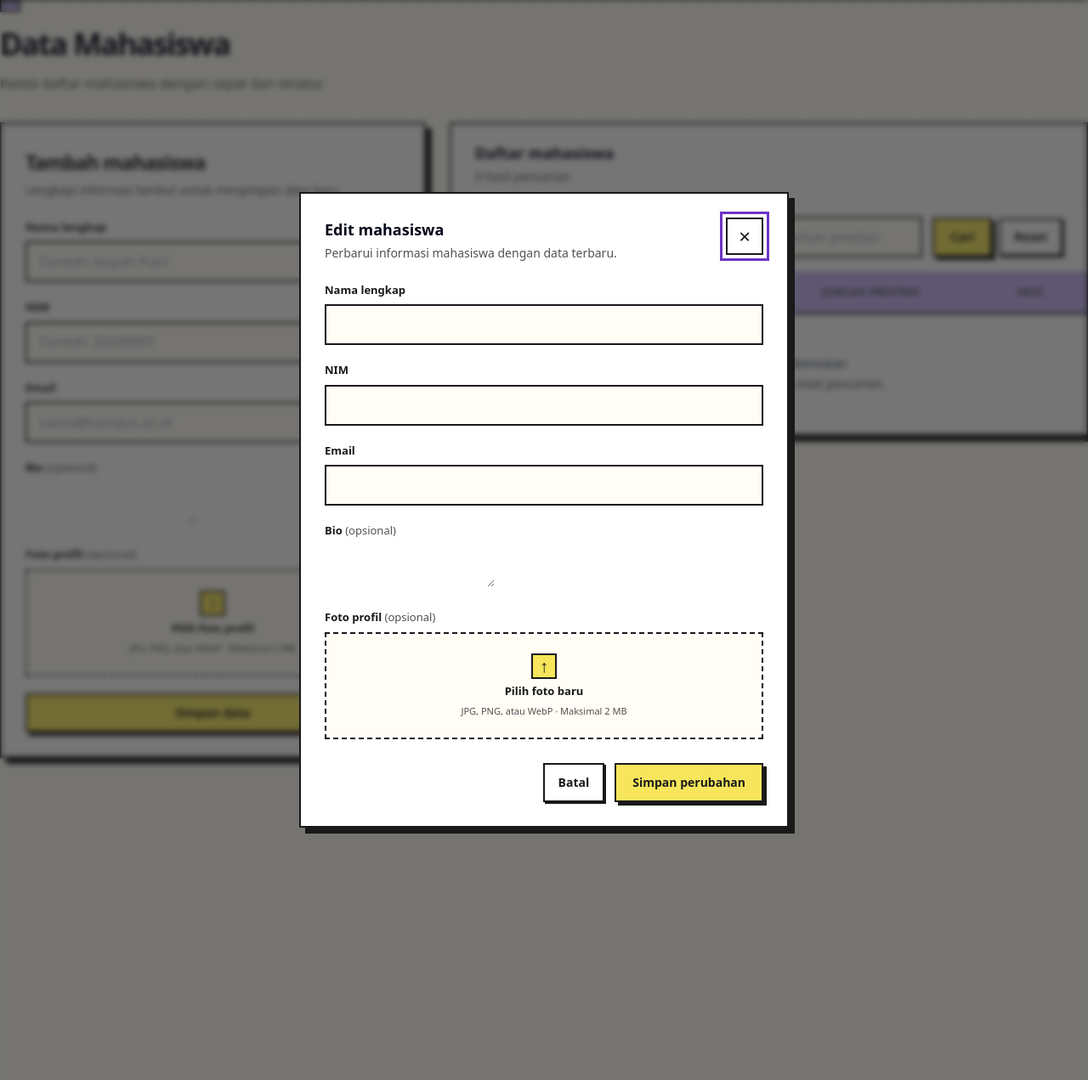
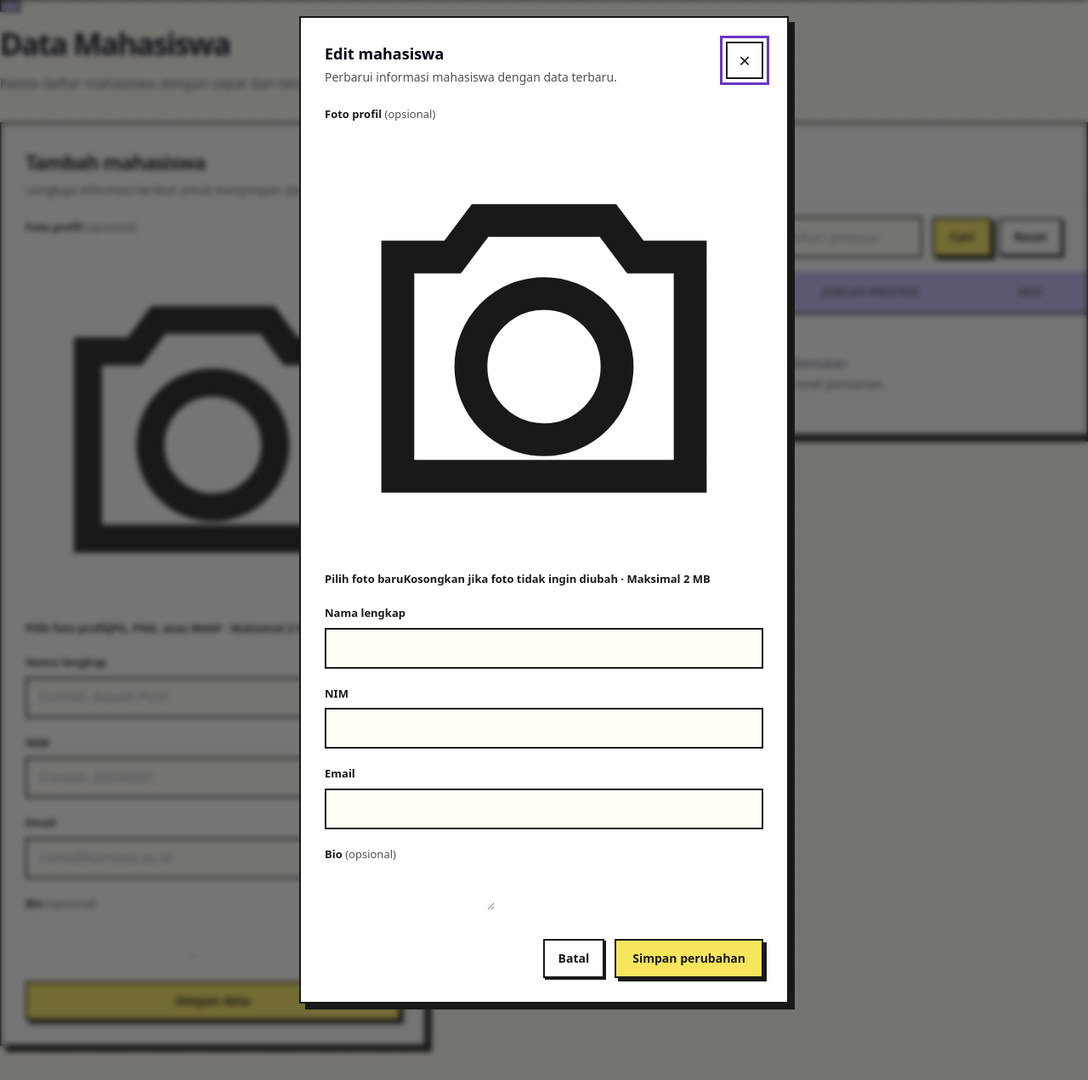
Before and after one commit to isyhfadilah/laravel_12, a Laravel app: template resources/views/mahasiswa/index.blade.php in a window 1280 px wide. Shown: the part 91-1362 px from the top of the page at 85% size. Run offline with Laravel 12, Linux system fonts and the light colour scheme; the template is opened without the code that fills it, so the values that code supplies are empty; style sheets or scripts are compiled from the project's sources; some libraries are stand-ins or nearby versions.

Commit message:
feat(mahasiswa): show profile photo previews in upload controls

```diff
--- a/resources/views/mahasiswa/index.blade.php
+++ b/resources/views/mahasiswa/index.blade.php
@@ -21,22 +21,23 @@
 
                 <form action="/mahasiswa" method="POST" enctype="multipart/form-data" class="space-y-5">
                     @csrf
+                    <div>
+                        <label for="foto" class="mb-2 block">Foto profil <span class="font-normal text-slate-500">(opsional)</span></label>
+                        <label for="foto" class="photo-picker">
+                            <span class="photo-avatar-wrap">
+                                <svg id="foto-placeholder" class="photo-placeholder-icon" viewBox="0 0 24 24" fill="none" stroke="currentColor" stroke-width="1.8" aria-hidden="true"><path d="M4 7h3l1.5-2h7L17 7h3v12H4z"/><circle cx="12" cy="13" r="4"/></svg>
+                                <img id="foto-preview" class="photo-avatar-image hidden" alt="Pratinjau foto profil">
+                            </span>
+                            <span class="photo-picker-copy"><strong>Pilih foto profil</strong><span>JPG, PNG, atau WebP · Maksimal 2 MB</span></span>
+                            <input id="foto" name="foto" type="file" accept="image/jpeg,image/png,image/webp" class="photo-file-input">
+                        </label>
+                    </div>
                     <x-form-input id="nama" name="nama" label="Nama lengkap" :value="old('nama')" placeholder="Contoh: Aisyah Putri" required />
                     <x-form-input id="nim" name="nim" label="NIM" :value="old('nim')" placeholder="Contoh: 20240001" required />
                     <x-form-input id="email" name="email" label="Email" type="email" :value="old('email')" placeholder="nama@kampus.ac.id" required />
                     <div>
                         <label for="bio" class="mb-2 block">Bio <span class="font-normal text-slate-500">(opsional)</span></label>
                         <textarea id="bio" name="bio" class="summernote">{{ old('bio') }}</textarea>
-                    </div>
-                    <div>
-                        <label for="foto" class="mb-2 block">Foto profil <span class="font-normal text-slate-500">(opsional)</span></label>
-                        <label for="foto" class="photo-upload-box">
-                            <span class="photo-upload-icon" aria-hidden="true">&#8593;</span>
-                            <span class="photo-upload-title">Pilih foto profil</span>
-                            <span class="photo-upload-help">JPG, PNG, atau WebP &middot; Maksimal 2 MB</span>
-                            <input id="foto" name="foto" type="file" accept="image/jpeg,image/png,image/webp" class="photo-file-input">
-                        </label>
-                        <img id="foto-preview" class="photo-preview hidden" alt="Pratinjau foto profil">
                     </div>
                     <button type="submit" class="inline-flex w-full items-center justify-center rounded-lg bg-blue-600 px-4 py-2.5 text-sm font-semibold text-white shadow-sm transition hover:bg-blue-700 focus:outline-none focus:ring-4 focus:ring-blue-200 active:bg-blue-800">Simpan data</button>
                 </form>
@@ -218,23 +219,23 @@
                     @csrf
                     @method('PUT')
                     <input id="edit-mahasiswa-id" type="hidden" name="edit_mahasiswa_id" value="{{ $editMahasiswa?->id }}">
+                    <div>
+                        <label for="edit-foto" class="mb-2 block">Foto profil <span class="font-normal text-slate-500">(opsional)</span></label>
+                        <label for="edit-foto" class="photo-picker">
+                            <span class="photo-avatar-wrap">
+                                <svg id="edit-foto-placeholder" class="photo-placeholder-icon" viewBox="0 0 24 24" fill="none" stroke="currentColor" stroke-width="1.8" aria-hidden="true"><path d="M4 7h3l1.5-2h7L17 7h3v12H4z"/><circle cx="12" cy="13" r="4"/></svg>
+                                <img id="edit-foto-preview" class="photo-avatar-image hidden" alt="Pratinjau foto profil">
+                            </span>
+                            <span class="photo-picker-copy"><strong>Pilih foto baru</strong><span>Kosongkan jika foto tidak ingin diubah · Maksimal 2 MB</span></span>
+                            <input id="edit-foto" name="foto" type="file" accept="image/jpeg,image/png,image/webp" class="photo-file-input">
+                        </label>
+                    </div>
                     <x-form-input id="edit-nama" name="nama" label="Nama lengkap" :value="old('nama', $editMahasiswa?->nama)" required />
                     <x-form-input id="edit-nim" name="nim" label="NIM" :value="old('nim', $editMahasiswa?->nim)" required />
                     <x-form-input id="edit-email" name="email" label="Email" type="email" :value="old('email', $editMahasiswa?->email)" required />
                     <div>
                         <label for="edit-bio" class="mb-2 block">Bio <span class="font-normal text-slate-500">(opsional)</span></label>
                         <textarea id="edit-bio" name="bio" class="summernote">{{ old('bio', $editMahasiswa?->bio) }}</textarea>
-                    </div>
-                    <div>
-                        <label for="edit-foto" class="mb-2 block">Foto profil <span class="font-normal text-slate-500">(opsional)</span></label>
-                        <img id="edit-foto-current" class="photo-current hidden" alt="Foto profil saat ini">
-                        <label for="edit-foto" class="photo-upload-box">
-                            <span class="photo-upload-icon" aria-hidden="true">&#8593;</span>
-                            <span class="photo-upload-title">Pilih foto baru</span>
-                            <span class="photo-upload-help">JPG, PNG, atau WebP &middot; Maksimal 2 MB</span>
-                            <input id="edit-foto" name="foto" type="file" accept="image/jpeg,image/png,image/webp" class="photo-file-input">
-                        </label>
-                        <img id="edit-foto-preview" class="photo-preview hidden" alt="Pratinjau foto profil baru">
                     </div>
 
                     <div class="flex flex-col-reverse gap-3 pt-2 sm:flex-row sm:justify-end">
@@ -253,7 +254,8 @@
             const editNim = document.getElementById('edit-nim');
             const editEmail = document.getElementById('edit-email');
             const editBio = document.getElementById('edit-bio');
-            const editFotoCurrent = document.getElementById('edit-foto-current');
+            const editFotoPreview = document.getElementById('edit-foto-preview');
+            const editFotoPlaceholder = document.getElementById('edit-foto-placeholder');
             const closeEditModal = () => editModal.close();
 
             document.querySelectorAll('.edit-mahasiswa-button').forEach((button) => {
@@ -265,13 +267,10 @@
                     editNim.value = button.dataset.mahasiswaNim;
                     editEmail.value = button.dataset.mahasiswaEmail;
                     editBio.value = button.dataset.mahasiswaBio || '';
-                    if (editFotoCurrent) {
-                        editFotoCurrent.src = button.dataset.mahasiswaFoto || '';
-                        editFotoCurrent.classList.toggle('hidden', !button.dataset.mahasiswaFoto);
-                    }
+                    editFotoPreview.src = button.dataset.mahasiswaFoto || '';
+                    editFotoPreview.classList.toggle('hidden', !button.dataset.mahasiswaFoto);
+                    editFotoPlaceholder.classList.toggle('hidden', Boolean(button.dataset.mahasiswaFoto));
                     document.getElementById('edit-foto').value = '';
-                    document.getElementById('edit-foto-preview').removeAttribute('src');
-                    document.getElementById('edit-foto-preview').classList.add('hidden');
                     editModal.showModal();
                     initializeSummernote('#edit-bio');
                     $('#edit-bio').summernote('code', button.dataset.mahasiswaBio || '');
@@ -292,8 +291,8 @@
                 initializeSummernote('#edit-bio');
             }
             initializeSummernote('#bio');
-            initializePhotoPreview('foto', 'foto-preview');
-            initializePhotoPreview('edit-foto', 'edit-foto-preview');
+            initializePhotoPreview('foto', 'foto-preview', 'foto-placeholder');
+            initializePhotoPreview('edit-foto', 'edit-foto-preview', 'edit-foto-placeholder');
 
             function initializeSummernote(selector) {
                 $(selector).each(function () {
@@ -311,18 +310,16 @@
                 });
             }
 
-            function initializePhotoPreview(inputId, previewId) {
+            function initializePhotoPreview(inputId, previewId, placeholderId) {
                 const input = document.getElementById(inputId);
                 const preview = document.getElementById(previewId);
+                const placeholder = document.getElementById(placeholderId);
                 input.addEventListener('change', () => {
                     const file = input.files[0];
-                    if (!file) {
-                        preview.removeAttribute('src');
-                        preview.classList.add('hidden');
-                        return;
-                    }
+                    if (!file) return;
                     preview.src = URL.createObjectURL(file);
                     preview.classList.remove('hidden');
+                    placeholder.classList.add('hidden');
                 });
             }
 
```
